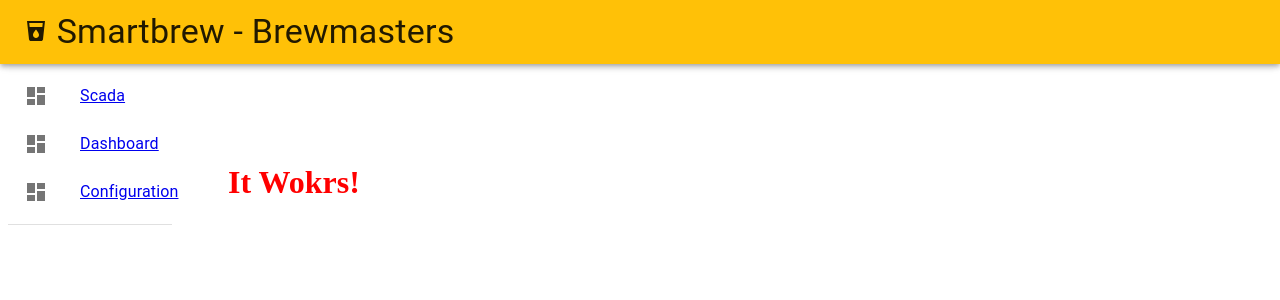
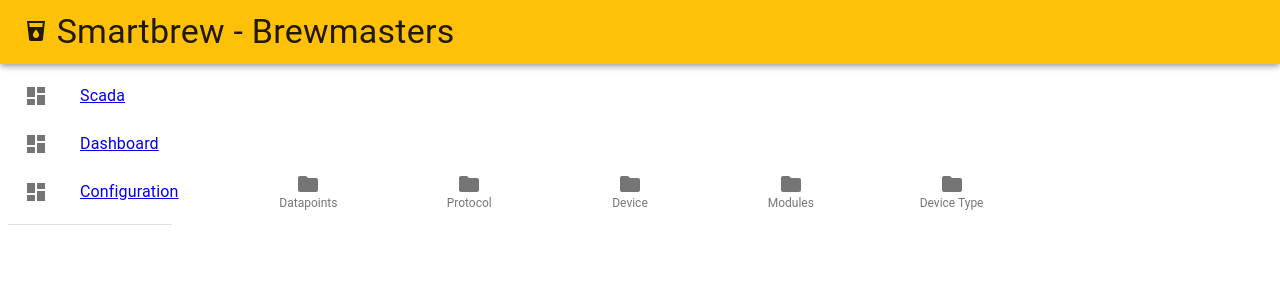
Before and after one commit to brewmajsters/brewmaster-frontend, a React (Create React App) app: page /tables in a window 1280 px wide. Shown: the top 300 px of the page. Built offline with nearby package versions, Linux system fonts and the light colour scheme; no server answers.

Commit message:
pridanie tabuliek na jednotlive moduly- pokus 1

```diff
--- a/src/components/Tables.tsx
+++ b/src/components/Tables.tsx
@@ -1,17 +1,71 @@
 import React = require("react");
 import { Component } from "react";
 import getClasses from "../styles/tables_style";
+import Button from '@material-ui/core/Button';
+import BottomNavigation from '@material-ui/core/BottomNavigation';
+import BottomNavigationAction from '@material-ui/core/BottomNavigationAction';
+import FolderIcon from '@material-ui/icons/Folder';
+import Table from '@material-ui/core/Table';
+import TableBody from '@material-ui/core/TableBody';
+import TableCell from '@material-ui/core/TableCell';
+import TableHead from '@material-ui/core/TableHead';
+import TableRow from '@material-ui/core/TableRow';
+import Paper from '@material-ui/core/Paper';
+import {JsonToTable} from "react-json-to-table";
 
 const classes = getClasses();
 
 export class Tables extends Component {
+getTable(link: string) {
+    return (
+        fetch(link)
+            .then(response => response.json())
+            .then((jsonData) => {
+                // jsonData is parsed json object received from url
+                return (
+                    <div className="App">
+                      <JsonToTable json={jsonData} />
+                    </div>
+                  );
+            })
+            .catch((error) => {
+            // handle your errors here
+            console.log("Unable to get data")
+        })
+    );
+}
+
+ButtonNavigate = function (props: {name: string}) {
+    return (
+        <BottomNavigation
+        //value={value}
+         onChange={(event, newValue) => {
+             this.state = this.getTable(newValue);
+         }}
+         showLabels
+
+
+     //className={classes.test}
+     >
+ <BottomNavigationAction label="Datapoints" value='https://virtserver.swaggerhub.com/Brewmaster/Brewmaster/1.0.0/datapoints' icon={<FolderIcon />} />
+ <BottomNavigationAction label="Protocol" value='https://virtserver.swaggerhub.com/Brewmaster/Brewmaster/1.0.0/protocols' icon={<FolderIcon />} />
+ <BottomNavigationAction label="Device" value='https://virtserver.swaggerhub.com/Brewmaster/Brewmaster/1.0.0/devices' icon={<FolderIcon />} />
+ <BottomNavigationAction label="Modules" value='https://virtserver.swaggerhub.com/Brewmaster/Brewmaster/1.0.0/modules' icon={<FolderIcon />} />
+ <BottomNavigationAction label="Device Type" value='https://virtserver.swaggerhub.com/Brewmaster/Brewmaster/1.0.0/devicetypes' icon={<FolderIcon />} />
+
+     </BottomNavigation>
+    );
+
+}
 // todo: tuto mozes robit svoje tabulky, state moze mat iba
-
     render() {
         return (
-            <h1 style={classes.itWorks}> It Wokrs! </h1>
+            <div>
+            <this.ButtonNavigate name={"Buttons"} />
+             {this.state} </div>
         );
+
     }
-}
+};
 
 export default Tables;
--- a/src/styles/tables_style.tsx
+++ b/src/styles/tables_style.tsx
@@ -6,6 +6,9 @@ export default function getClasses(){
     return ({
         itWorks:{
          color: 'red'
+        },
+        test : {
+            padding:50
         }
         //sem mozes pridavat svoje custom CSS/JSS pre tabulky vo formate JSON
     });
```
